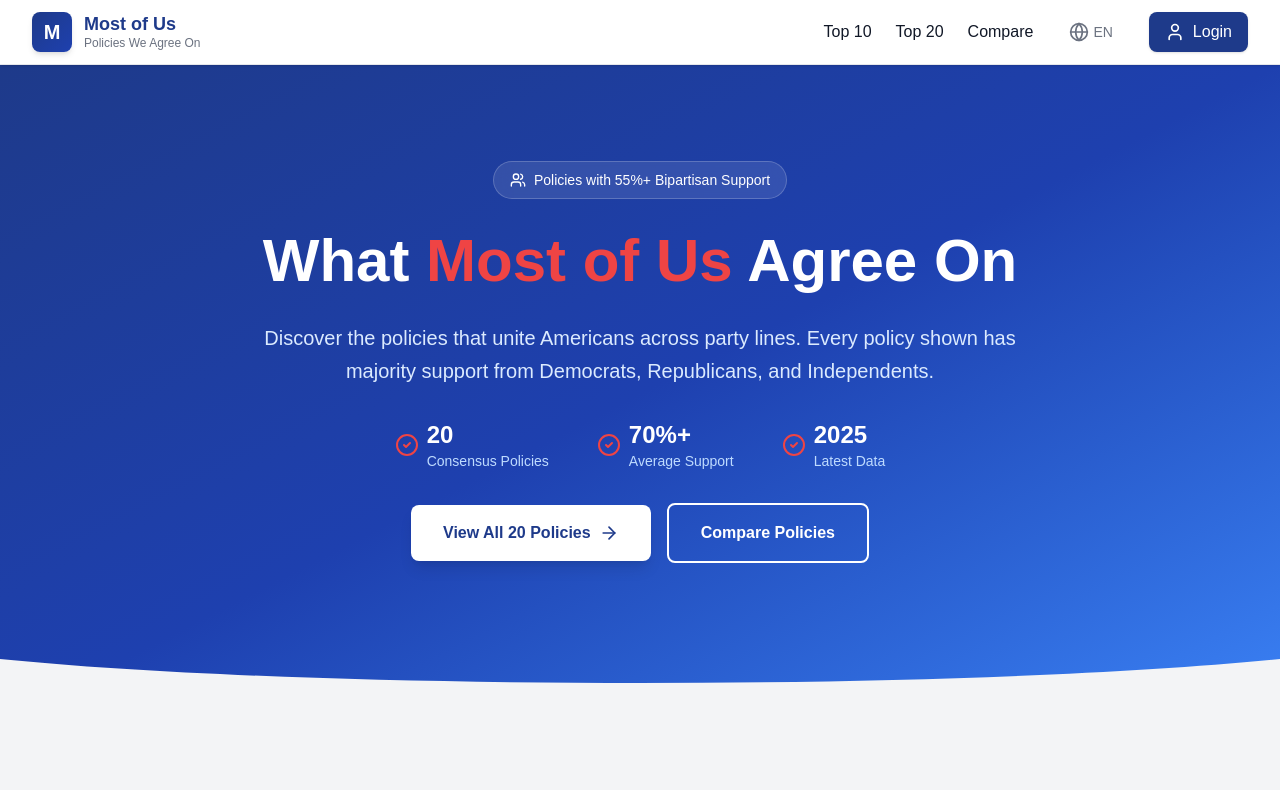
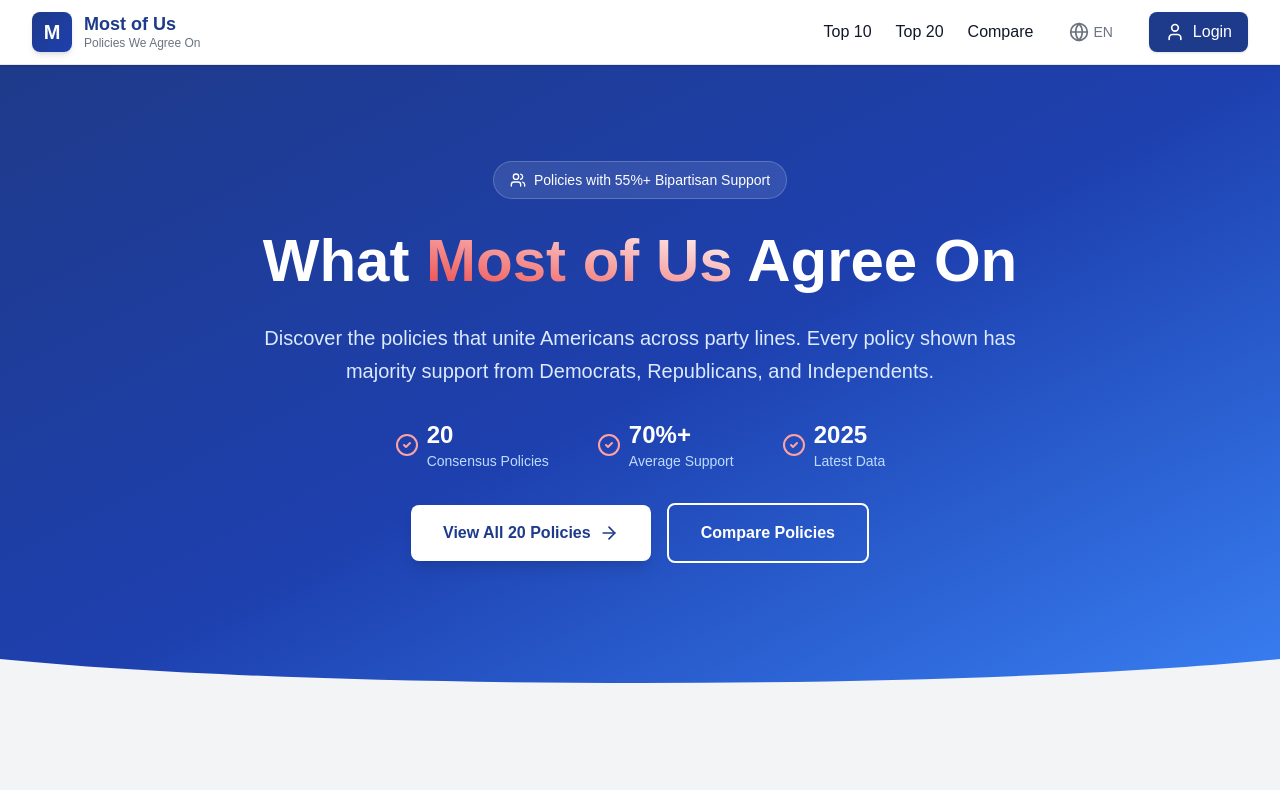
Before and after one commit to goinvo/civic-engine, a Next.js app in the folder civic-engine-app/: page / in a window 1280 px wide. Shown: the top 790 px of the page. Built offline with nearby package versions, Linux system fonts and the light colour scheme.

Commit message:
Add gradient style

```diff
--- a/civic-engine-app/app/compare/page.tsx
+++ b/civic-engine-app/app/compare/page.tsx
@@ -26,7 +26,7 @@ export default function ComparePage() {
   return (
     <div className="w-full min-h-screen bg-neutral-light">
       {/* Header Section */}
-      <section className="bg-gradient-to-r from-primary via-accent to-primary-light text-white">
+      <section className="bg-gradient-to-r from-primary via-blue-600 to-blue-400 text-white">
         <div className="max-w-7xl mx-auto px-4 sm:px-6 lg:px-8 py-12 sm:py-16">
           <div className="mb-6">
             <Link
--- a/civic-engine-app/app/globals.css
+++ b/civic-engine-app/app/globals.css
@@ -8,8 +8,9 @@
   --primary-blue: #1e3a8a;
   --primary-blue-light: #3b82f6;
   --primary-blue-dark: #1e40af;
-  --accent-red: #dc2626;
-  --accent-red-light: #ef4444;
+  --accent-red: #ef4444;
+  --accent-red-light: #fca5a5;
+  --accent-red-lighter: #fee2e2;
   --neutral-gray: #6b7280;
   --neutral-light: #f3f4f6;
   --neutral-dark: #111827;
@@ -24,6 +25,7 @@
   --color-primary-dark: var(--primary-blue-dark);
   --color-accent: var(--accent-red);
   --color-accent-light: var(--accent-red-light);
+  --color-accent-lighter: var(--accent-red-lighter);
   --color-neutral: var(--neutral-gray);
   --color-neutral-light: var(--neutral-light);
   --color-neutral-dark: var(--neutral-dark);
--- a/civic-engine-app/app/page.tsx
+++ b/civic-engine-app/app/page.tsx
@@ -22,7 +22,12 @@ export default function Home() {
 
             {/* Hero Title */}
             <h1 className="text-4xl sm:text-5xl md:text-6xl font-bold mb-6 leading-tight">
-              What <span className="text-accent-light">Most of Us</span> Agree On
+              What <span
+                className="bg-clip-text text-transparent"
+                style={{
+                  backgroundImage: 'linear-gradient(12deg, #ef4444 0%, #ffffff 100%)'
+                }}
+              >Most of Us</span> Agree On
             </h1>
 
             {/* Hero Subtitle */}
@@ -35,21 +40,21 @@ export default function Home() {
             {/* Hero Stats */}
             <div className="flex flex-col sm:flex-row items-center justify-center gap-6 sm:gap-12 mb-8">
               <div className="flex items-center space-x-2">
-                <CheckCircle2 className="w-6 h-6 text-accent-light" />
+                <CheckCircle2 className="w-6 h-6 text-red-300" />
                 <div className="text-left">
                   <div className="text-2xl font-bold">20</div>
                   <div className="text-sm text-blue-200">Consensus Policies</div>
                 </div>
               </div>
               <div className="flex items-center space-x-2">
-                <CheckCircle2 className="w-6 h-6 text-accent-light" />
+                <CheckCircle2 className="w-6 h-6 text-red-300" />
                 <div className="text-left">
                   <div className="text-2xl font-bold">70%+</div>
                   <div className="text-sm text-blue-200">Average Support</div>
                 </div>
               </div>
               <div className="flex items-center space-x-2">
-                <CheckCircle2 className="w-6 h-6 text-accent-light" />
+                <CheckCircle2 className="w-6 h-6 text-red-300" />
                 <div className="text-left">
                   <div className="text-2xl font-bold">2025</div>
                   <div className="text-sm text-blue-200">Latest Data</div>
--- a/civic-engine-app/components/CompareWidget.tsx
+++ b/civic-engine-app/components/CompareWidget.tsx
@@ -141,12 +141,12 @@ export default function CompareWidget({ policyA, policyB, onSelect }: CompareWid
 
           {/* Badge */}
           <div className="flex items-center space-x-3 mb-4">
-            <div className="w-12 h-12 bg-gradient-to-br from-accent to-accent-light rounded-lg flex items-center justify-center shadow-md">
+            <div className="w-12 h-12 bg-gradient-to-br from-red-400 to-red-200 rounded-lg flex items-center justify-center shadow-md">
               <span className="text-white font-bold text-lg">B</span>
             </div>
             {IconB && (
               <div className="w-10 h-10 bg-neutral-light rounded-lg flex items-center justify-center">
-                <IconB className="w-5 h-5 text-accent" />
+                <IconB className="w-5 h-5 text-red-500" />
               </div>
             )}
           </div>
@@ -163,7 +163,7 @@ export default function CompareWidget({ policyA, policyB, onSelect }: CompareWid
 
           {/* Support */}
           <div className="flex items-center space-x-2 pt-4 border-t border-gray-200">
-            <div className="text-2xl font-bold text-accent">
+            <div className="text-2xl font-bold text-red-500">
               {policyB.averageSupport}%
             </div>
             <div className="text-sm text-neutral">bipartisan support</div>
@@ -178,7 +178,7 @@ export default function CompareWidget({ policyA, policyB, onSelect }: CompareWid
             initial={{ opacity: 0, y: 20 }}
             animate={{ opacity: 1, y: 0 }}
             exit={{ opacity: 0, y: 20 }}
-            className="text-center bg-gradient-to-r from-primary/10 to-accent/10 rounded-xl p-6 sm:p-8 border border-primary/20"
+            className="text-center bg-gradient-to-r from-primary/10 to-red-50 rounded-xl p-6 sm:p-8 border border-primary/20"
           >
             <h3 className="text-xl sm:text-2xl font-bold text-neutral-dark mb-3">
               You chose: {selected === 'A' ? policyA.title : policyB.title}
```
